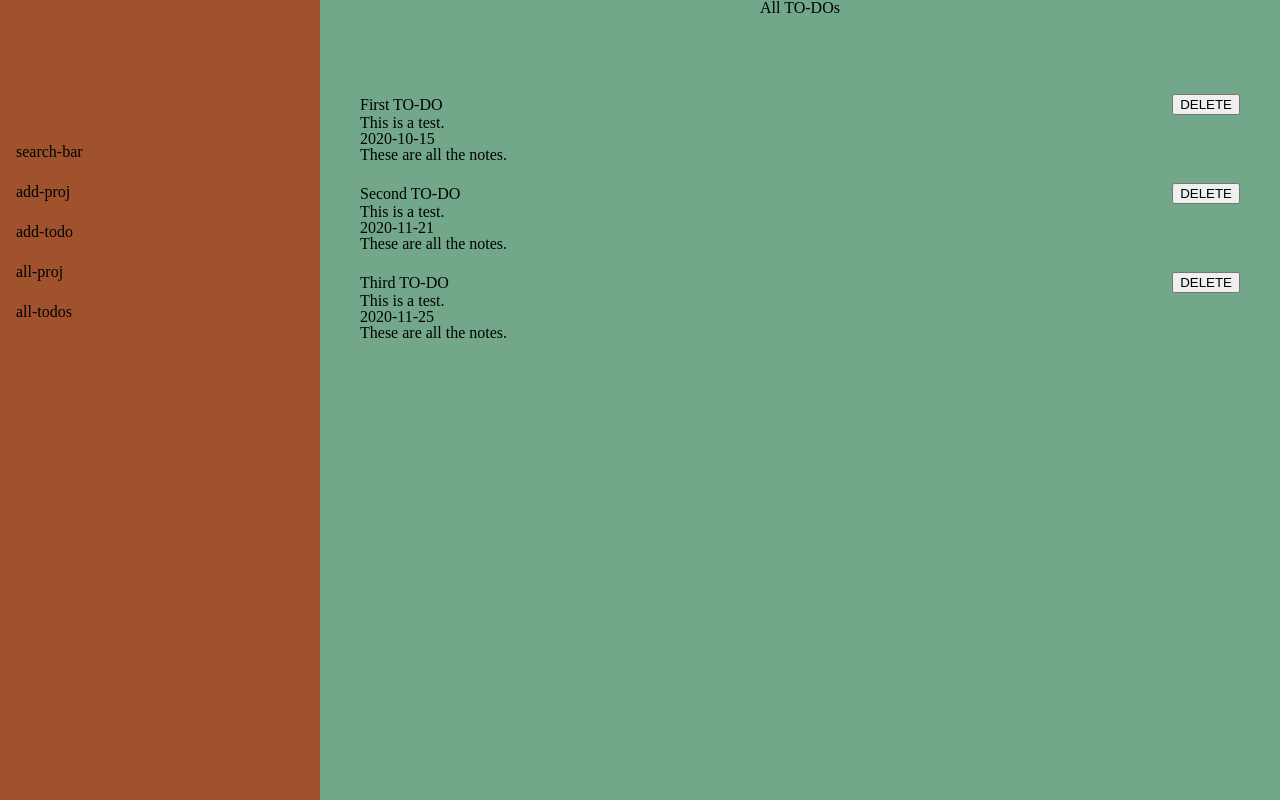
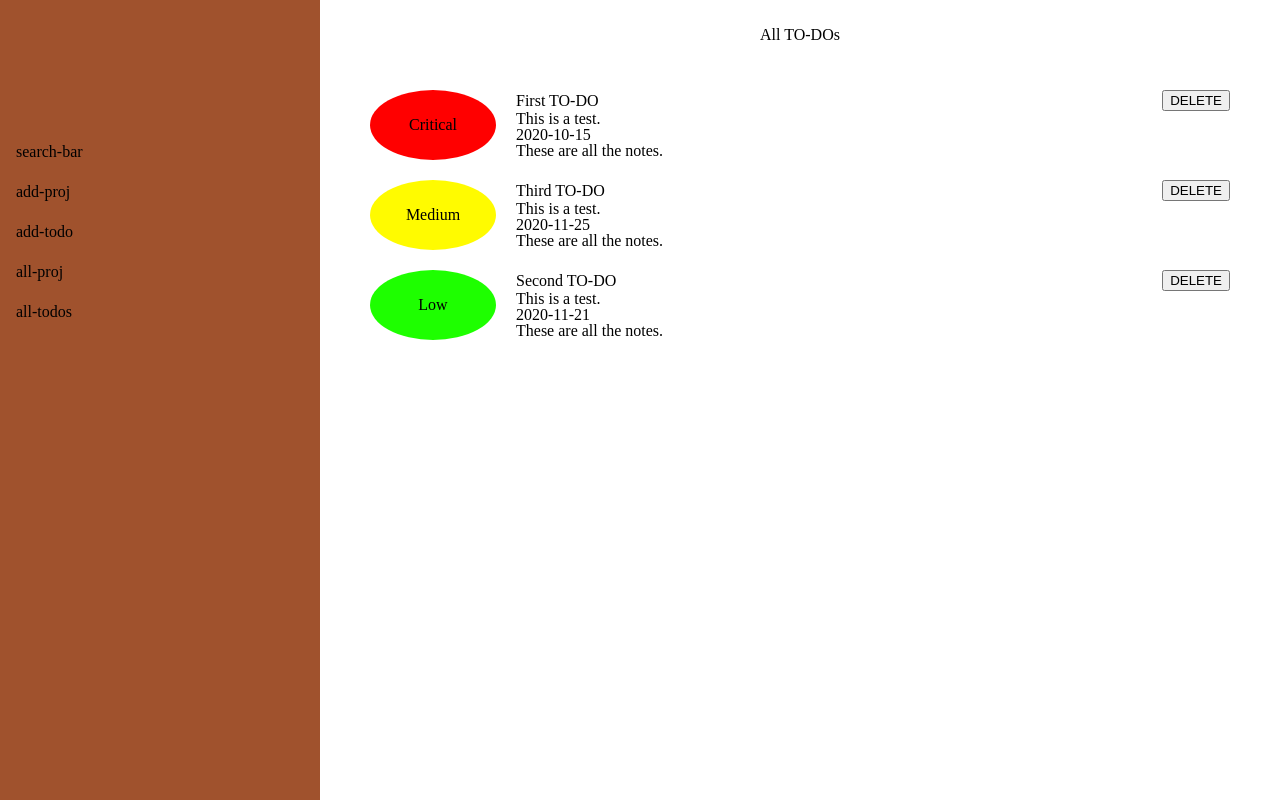
Before and after one commit to RossielCS/To-Do-List, a website built with webpack: page dist/index.html in a window 1280 px wide. Built offline with nearby package versions, Linux system fonts and the light colour scheme.

Commit message:
Add priority in to-dos view
- Sort to-dos by priority

```diff
--- a/src/assets/stylesheets/_variables.scss
+++ b/src/assets/stylesheets/_variables.scss
@@ -3,3 +3,8 @@ $primary-color-medium: #666563;
 $primary-color-light: #fff;
 $secondary-color: #e8e9e5;
 $terciary-color: #c3c2b9;
+
+$critical: red;
+$high: rgb(255, 166, 0);
+$medium: rgb(255, 251, 0);
+$low: rgb(30, 255, 0);
--- a/src/assets/stylesheets/style.scss
+++ b/src/assets/stylesheets/style.scss
@@ -45,8 +45,9 @@ nav {
     height: 100%;
 
     h1 {
-      height: 8%;
+      height: 50px;
       text-align: center;
+      line-height: 50px;
     }
 
     .show-ul-cont {
@@ -55,6 +56,35 @@ nav {
 
         li {
           padding: 10px 20px;
+          display: flex;
+
+          .todo-priority {
+            width: 15%;
+            margin-right: 20px;
+            text-align: center;
+            line-height: 70px;
+            border-radius: 100%;
+          }
+
+          .todo-content {
+            width: 85%;
+          }
+
+          .critical {
+            background-color: $critical;
+          }
+
+          .high {
+            background-color: $high;
+          }
+
+          .medium {
+            background-color: $medium;
+          }
+
+          .low {
+            background-color: $low;
+          }
         }
       }
 
@@ -65,7 +95,8 @@ nav {
   }
 
   #show-all-todo {
-    background-color: rgb(114, 168, 137);
+    padding: 10px;
+    // background-color: rgb(114, 168, 137);
   }
 
   #show-all-proj {
--- a/src/index.js
+++ b/src/index.js
@@ -21,11 +21,11 @@ const defaultProject = Project('Project Default');
 projectsCont['0'] = defaultProject;
 projectsCont['1'] = Project('Project Two');
 
-const todoOne = ToDo('First TO-DO', 'This is a test.', '2020-10-15', 'critical', 'Project Default', '0', 'These are all the notes.');
+const todoOne = ToDo('First TO-DO', 'This is a test.', '2020-10-15', '01', 'Project Default', '0', 'These are all the notes.');
 projectsCont['0'].addToDo(todoOne);
-const todoTwo = ToDo('Second TO-DO', 'This is a test.', '2020-11-21', 'low', 'Project Two', '1', 'These are all the notes.');
+const todoTwo = ToDo('Second TO-DO', 'This is a test.', '2020-11-21', '04', 'Project Two', '1', 'These are all the notes.');
 projectsCont['1'].addToDo(todoTwo);
-const todoThree = ToDo('Third TO-DO', 'This is a test.', '2020-11-25', 'medium', 'Project Two', '1', 'These are all the notes.');
+const todoThree = ToDo('Third TO-DO', 'This is a test.', '2020-11-25', '03', 'Project Two', '1', 'These are all the notes.');
 projectsCont['1'].addToDo(todoThree);
 
 const navList = document.getElementsByTagName('ul')[0].children;
--- a/src/modules/aux-methods.js
+++ b/src/modules/aux-methods.js
@@ -31,11 +31,11 @@ function addAttributestoInput(...params) {
   params[0].setAttribute('type', `${params[2]}`);
   if (params[2] === 'radio') {
     params[0].setAttribute('name', `${params[3]}`);
-    params[0].setAttribute('value', `${params[1]}`);
+    params[0].setAttribute('value', `${params[4]}`);
   } else {
     params[0].setAttribute('name', `${params[1]}`);
   }
-  if (params[1] === 'notes') params[0].rows = '10';
+  if (params[1] === 'notes') params[0].maxLength = '200';
 }
 
 function createFormEle(form, className, inputInfo, i, projectsList) {
--- a/src/modules/dom-modal-todo.js
+++ b/src/modules/dom-modal-todo.js
@@ -12,10 +12,10 @@ const inputInfo = [
 ];
 
 const radioButtons = [
-  ['critical', 'radio', 'priority'],
-  ['high', 'radio', 'priority'],
-  ['medium', 'radio', 'priority'],
-  ['low', 'radio', 'priority'],
+  ['critical', 'radio', 'priority', '01'],
+  ['high', 'radio', 'priority', '02'],
+  ['medium', 'radio', 'priority', '03'],
+  ['low', 'radio', 'priority', '04'],
 ];
 
 function createRadioBtn(container, className, radioButtons, i) {
--- a/src/modules/dom-show-proj.js
+++ b/src/modules/dom-show-proj.js
@@ -24,7 +24,6 @@ function projectsList(container, projectsCont, ulClass) {
 function createShowProj(parent, projectsCont) {
   removeSection();
   const container = createShowContainer(parent, 'show-all-proj', 'All Projects');
-  // createObjList(container, projectsCont, 'show-ul-cont', todosList);
   projectsList(container, projectsCont, 'show-ul-cont');
   return container;
 }
--- a/src/modules/dom-show-todos.js
+++ b/src/modules/dom-show-todos.js
@@ -8,8 +8,21 @@ function getProjectsToDos(projectsCont) {
     const todos = proj.getToDos();
     todos.map(x => allTodos.push(x));
   });
-  console.log(allTodos);
+  allTodos.sort((x, y) => x.getPriority() - y.getPriority(), 0);
   return allTodos;
+}
+
+function setPriority(priority) {
+  switch (priority) {
+    case '01':
+      return 'Critical';
+    case '02':
+      return 'High';
+    case '03':
+      return 'Medium';
+    default:
+      return 'Low';
+  }
 }
 
 function todoList(container, projectsCont, ulClass) {
@@ -20,7 +33,15 @@ function todoList(container, projectsCont, ulClass) {
   for (let i = 0; i < allTodos.length; i += 1) {
     const li = creator(ul, 'li', 'append');
 
-    const header = creator(li, 'div', 'append');
+    const priority = creator(li, 'div', 'append');
+    const priorityText = setPriority(allTodos[i].getPriority());
+    priority.setAttribute('class', `todo-priority ${priorityText.toLowerCase()}`);
+    priority.innerHTML = `${priorityText}`;
+
+    const todoContent = creator(li, 'div', 'append');
+    todoContent.setAttribute('class', 'todo-content');
+
+    const header = creator(todoContent, 'div', 'append');
     header.setAttribute('class', 'title-btn');
 
     const title = creator(header, 'h3', 'append');
@@ -31,13 +52,13 @@ function todoList(container, projectsCont, ulClass) {
     deleteBtn.setAttribute('class', 'delete-todo');
     addDeleteMethod(deleteBtn);
 
-    const descr = creator(li, 'p', 'append');
+    const descr = creator(todoContent, 'p', 'append');
     descr.innerHTML = `${allTodos[i].getDescr()}`;
 
-    const dueDate = creator(li, 'p', 'append');
+    const dueDate = creator(todoContent, 'p', 'append');
     dueDate.innerHTML = `${allTodos[i].getDueDate()}`;
 
-    const notes = creator(li, 'p', 'append');
+    const notes = creator(todoContent, 'p', 'append');
     notes.innerHTML = `${allTodos[i].getNotes()}`;
   }
   return ulCont;
```
